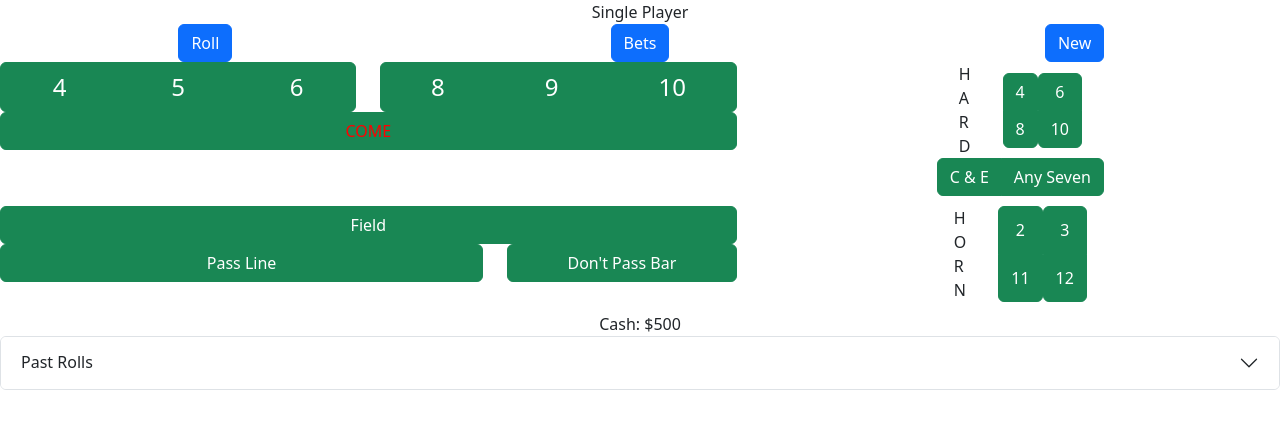
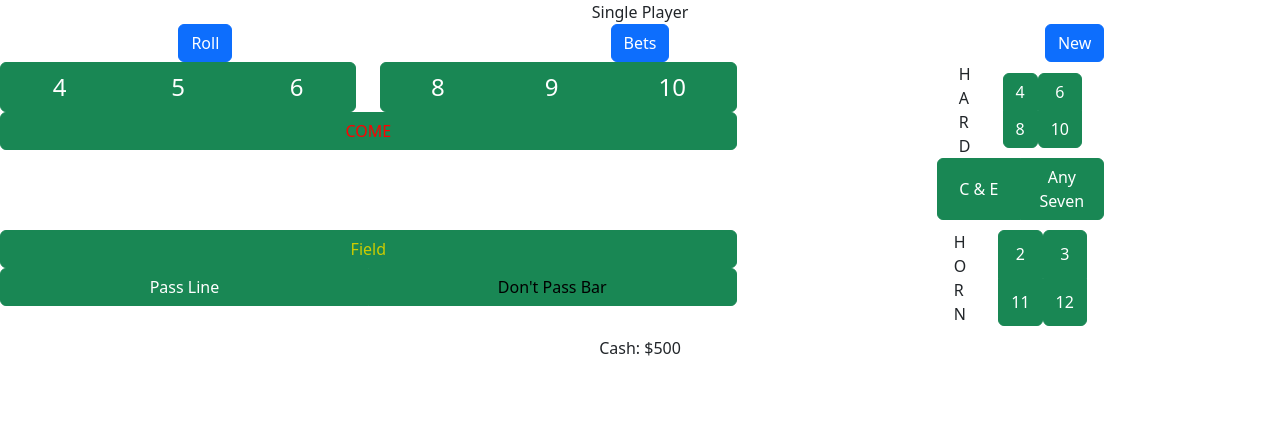
Before and after one commit to alubbers/free-craps, a React (Create React App) app: page /solo in a window 1280 px wide. Both pictures are taken after a click on the button "New". Shown: the top 428 px of the page. Built offline with nearby package versions, Linux system fonts and the light colour scheme.

Commit message:
Updated css to match button ids.  Fixed bet handler for place 6 and 8.  Clean up craps table and updated roll ticker to show payout amounts.

```diff
--- a/src/App.css
+++ b/src/App.css
@@ -8,17 +8,21 @@
   padding-right: 2em;
 }
 
-#bucketButton-dontPass {
+#bucketButton-dontPass-default {
   width: 100%;
   color: black;
 }
 
-#bucketButton-field {
+#bucketButton-field-default {
   width: 100%;
   color: #cccc00;
 }
 
-#bucketButton-c-and-e, #bucketButton-anySeven, #bucketButton-pass {
+#bucketButton-field-default.btn-outline-primary {
+  color: orange;
+}
+
+#bucketButton-c-and-e-default, #bucketButton-anySeven-default, #bucketButton-pass-default {
   width: 100%;
 }
 
--- a/src/BetHelper.js
+++ b/src/BetHelper.js
@@ -344,10 +344,7 @@ class BetHelper {
       const winner = mappedWinners[code];
       if (winner) {
         // default the multiplier for 6 and 8, and modify otherwise
-        let multiplier = {
-          rate: 7n,
-          forEvery: 6n
-        }
+        let multiplier = {}
         switch(rollTotal) {
           case 4:
           case 10: {
@@ -362,6 +359,14 @@ class BetHelper {
             multiplier = {
               rate: 7n,
               forEvery: 5n
+            }
+            break;
+          }
+          case 6:
+          case 8: {
+            multiplier = {
+              rate: 7n,
+              forEvery: 6n
             }
             break;
           }
--- a/src/CrapsTable.js
+++ b/src/CrapsTable.js
@@ -253,13 +253,9 @@ class CrapsTable extends Component {
               </Col>
             </Row>
             <Row>
-              <Col xs="8">
+              <Col>
                 <ButtonGroup style={{width: "100%"}}>
                   {this.buildBucketButton(mappedVariants, this.store.getBucketForCode(PASS.codeFunc()))}
-                </ButtonGroup>
-              </Col>
-              <Col xs="4">
-                <ButtonGroup style={{width: "100%"}}>
                   {this.buildBucketButton(mappedVariants, this.store.getBucketForCode(DONT_PASS.codeFunc()))}
                 </ButtonGroup>
               </Col>
--- a/src/RollTicker.js
+++ b/src/RollTicker.js
@@ -19,7 +19,12 @@ export const RollTicker = props => {
 
     // build results on bets
     e.betResult.winners.forEach((item, i) => {
-      details.push(<Alert key={`winner-${i}`} variant="success">Bet of ${item.amount.toString()} on {crapsTableStore?.getVerboseLabelForCode(item.bucketCode)} wins!!</Alert>);
+      // find the winning amount.  Some bets have their winnings collapsed ( pass line and odds ), so not every winning bet will have a payout
+      let payout = e.betResult.payouts.find( p => p.bucketCode === item.bucketCode);
+
+      if (payout) {
+        details.push(<Alert key={`winner-${i}`} variant="success">Bet on {crapsTableStore?.getVerboseLabelForCode(item.bucketCode)} wins ${payout.amount.toString()}!!</Alert>);
+      }
     });
 
     e.betResult.losers.forEach((item, i) => {
@@ -75,9 +80,9 @@ export const RollTicker = props => {
     lastRoll = rollRows.shift();
   }
 
-  return (
-    <div>
-      {lastRoll}
+  let pastRolls = null;
+  if (rollRows.length > 0) {
+    pastRolls = (
       <Accordion>
         <Accordion.Item eventKey="pastRolls">
           <Accordion.Header>Past Rolls</Accordion.Header>
@@ -86,6 +91,13 @@ export const RollTicker = props => {
           </Accordion.Body>
         </Accordion.Item>
       </Accordion>
+    );
+  }
+
+  return (
+    <div>
+      {lastRoll}
+      {pastRolls}
     </div>
   );
 
```
